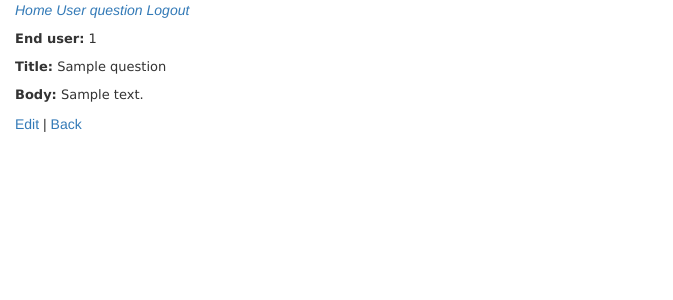
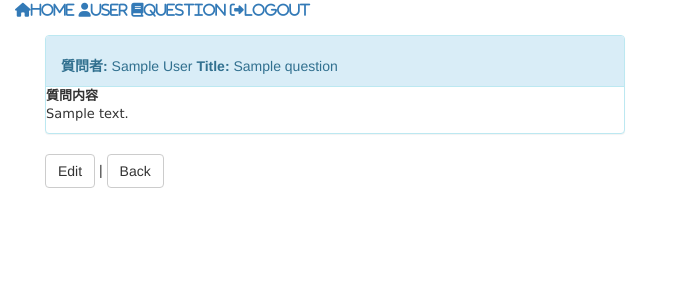
Before and after one commit to yuuma-S/maruopi, a Rails app: page /questions/1 in a window 1280 px wide. Shown: the top 300 px of the page, without its empty margins (0-673 px from the left). Run offline with Rails 7, Linux system fonts and the light colour scheme; a user stored in the database is signed in; tables that the repository leaves empty hold one stand-in row (values such as "Sample post"); style sheets or scripts are compiled from the project's sources; some libraries are stand-ins or nearby versions.

Commit message:
question rayout

```diff
--- a/app/assets/stylesheets/scaffolds.scss
+++ b/app/assets/stylesheets/scaffolds.scss
@@ -28,7 +28,7 @@
 
   &:hover {
     color: #fff;
-    background-color: #000;
+    background-color: #fff;
   }
 }
 
--- a/app/controllers/questions_controller.rb
+++ b/app/controllers/questions_controller.rb
@@ -1,6 +1,6 @@
 class QuestionsController < ApplicationController
   before_action :set_question, only: [:show, :edit, :update, :destroy]
-  before_action :authenticate_end_user!, expect: [:index]
+  before_action :authenticate_end_user!, only: [:new, :edit, :destroy]
 
   # GET /questions
   # GET /questions.json
--- a/app/views/layouts/application.html.erb
+++ b/app/views/layouts/application.html.erb
@@ -7,6 +7,7 @@
 
     <%= stylesheet_link_tag    'application', media: 'all', 'data-turbolinks-track': 'reload' %>
     <%= javascript_include_tag 'application', 'data-turbolinks-track': 'reload' %>
+    <script src="https://kit.fontawesome.com/0617b3186b.js" crossorigin="anonymous"></script>
   </head>
 
   <div class="container">
@@ -33,14 +34,37 @@
             </span>
 
             <span class="social">
-                <%= link_to destroy_end_user_session_path, method: :delete do %>
+              <%= link_to destroy_end_user_session_path, method: :delete, data: {confirm: "ログアウトします。よろしいですか？"} do %>
                 <i class="fas fa-sign-out-alt">Logout</i>
               <% end %>
             </span>
+
+          <% else %>
+
+            <span class="social">
+              <%= link_to root_path do %>
+               <i class="fas fa-home">Home</i>
               <% end %>
+            </span>
 
+            <span class="social">
+              <%= link_to about_path do %>
+               <i class="fas fa-user">About</i>
+              <% end %>
+            </span>
 
+            <span class="social">
+              <%= link_to new_end_user_registration_path do %>
+                <i class="fas fa-user-plus">新規登録</i>
+              <% end %>
+            </span>
 
+            <span class="social">
+              <%= link_to new_end_user_session_path do %>
+                <i class="fas fa-sign-in-alt">ログイン</i>
+              <% end %>
+            </span>
+          <% end %>
           <%= yield %>
         </body>
       </div>
--- a/app/views/questions/show.html.erb
+++ b/app/views/questions/show.html.erb
@@ -1,19 +1,30 @@
-<p id="notice"><%= notice %></p>
+<div class="container">
+  <div class="row">
+  	<div class="panel-body">
+    	<div class="col-xs-6">
+    		<div class="panel panel-info">
+    			<div class="panel-heading">
+					<p id="notice"><%= notice %></p>
 
-<p>
-  <strong>End user:</strong>
-  <%= @question.end_user_id %>
-</p>
+					<span>
+					  <strong>質問者:</strong>
+					  <%= @question.end_user.name %>
+					</span>
 
-<p>
-  <strong>Title:</strong>
-  <%= @question.title %>
-</p>
+					<span>
+					  <strong>Title:</strong>
+					  <%= @question.title %>
+					</span>
+					</div>
 
-<p>
-  <strong>Body:</strong>
-  <%= @question.body %>
-</p>
-
-<%= link_to 'Edit', edit_question_path(@question) %> |
-<%= link_to 'Back', questions_path %>
+					<p>
+					  <strong>質問内容</strong><br>
+					  <%= @question.body %>
+					</p>
+				</div>
+					<%= link_to 'Edit', edit_question_path(@question), class: "btn btn-default" %> |
+					<%= link_to 'Back', questions_path, class: "btn btn-default"  %>
+			</div>
+		</div>
+	</div>
+</div>
```
Also changed, not shown: app/assets/javascripts/application.js (+5 -4 lines), app/views/questions/index.html.erb (+11 -4 lines). Lines whose indentation alone changed are shown as unchanged.
